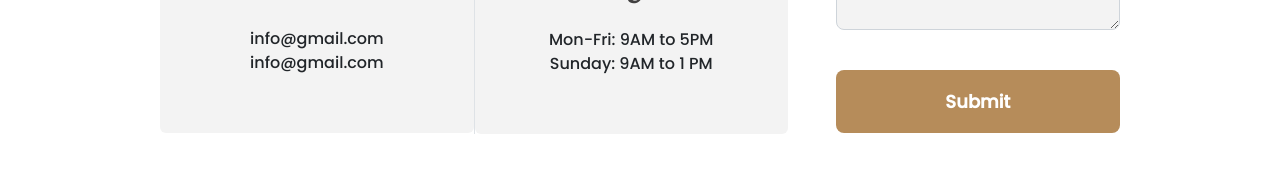
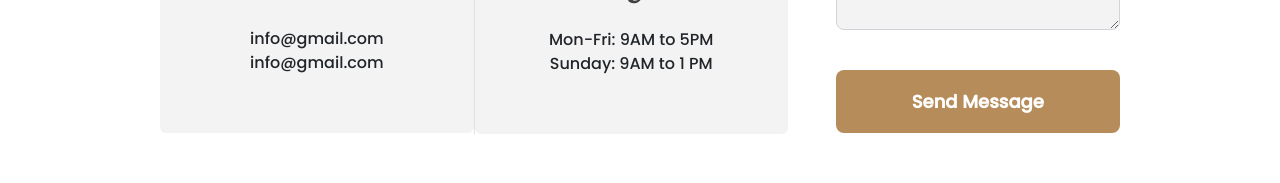
Before and after one commit to ai-Abir96/legal-solution-bs5, a plain HTML site: page index.html in a window 1280 px wide. Shown: the part 5318-5501 px from the top of the page. Drawn offline with nearby package versions, Linux system fonts and the light colour scheme.

Commit message:
contact us section button name

```diff
--- a/index.html
+++ b/index.html
@@ -624,7 +624,7 @@ Your Message</textarea
                 >
               </div>
               <button type="submit" class="btn nav-button form-control mb-0">
-                Submit
+                Send Message
               </button>
             </form>
           </div>
```
